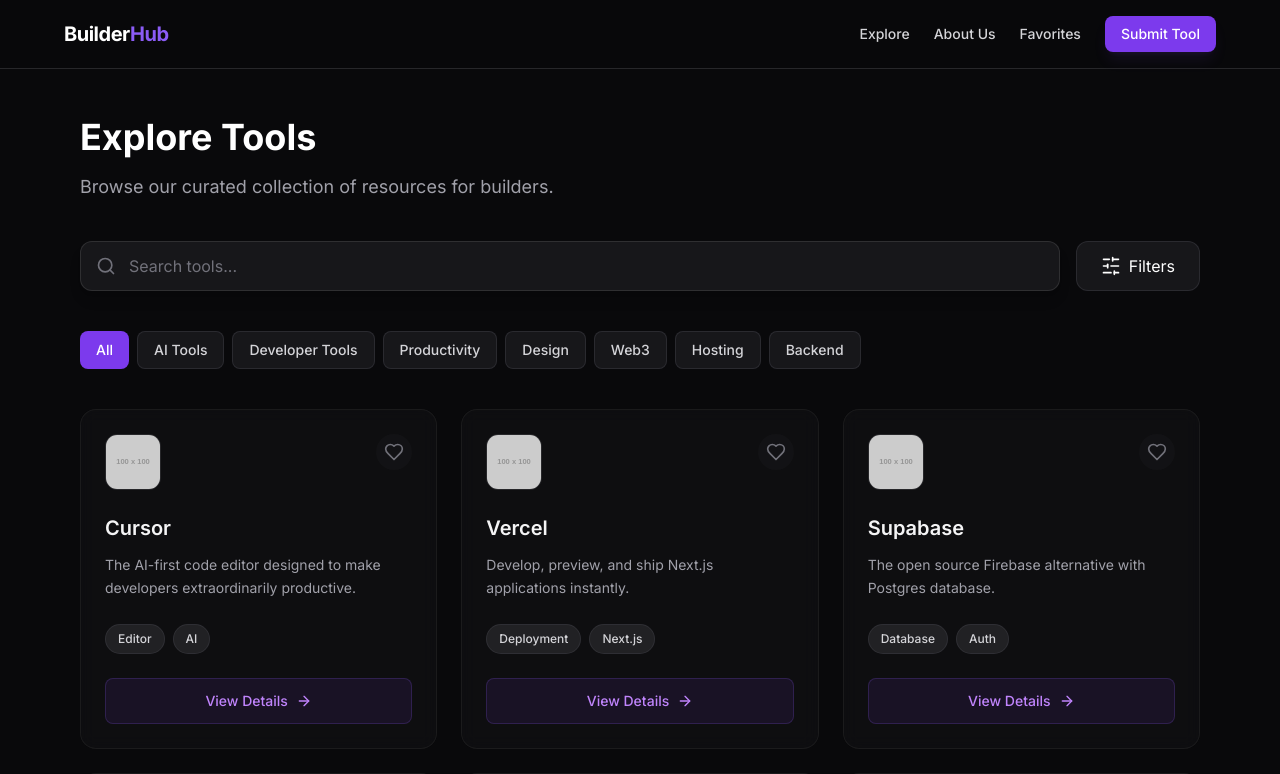
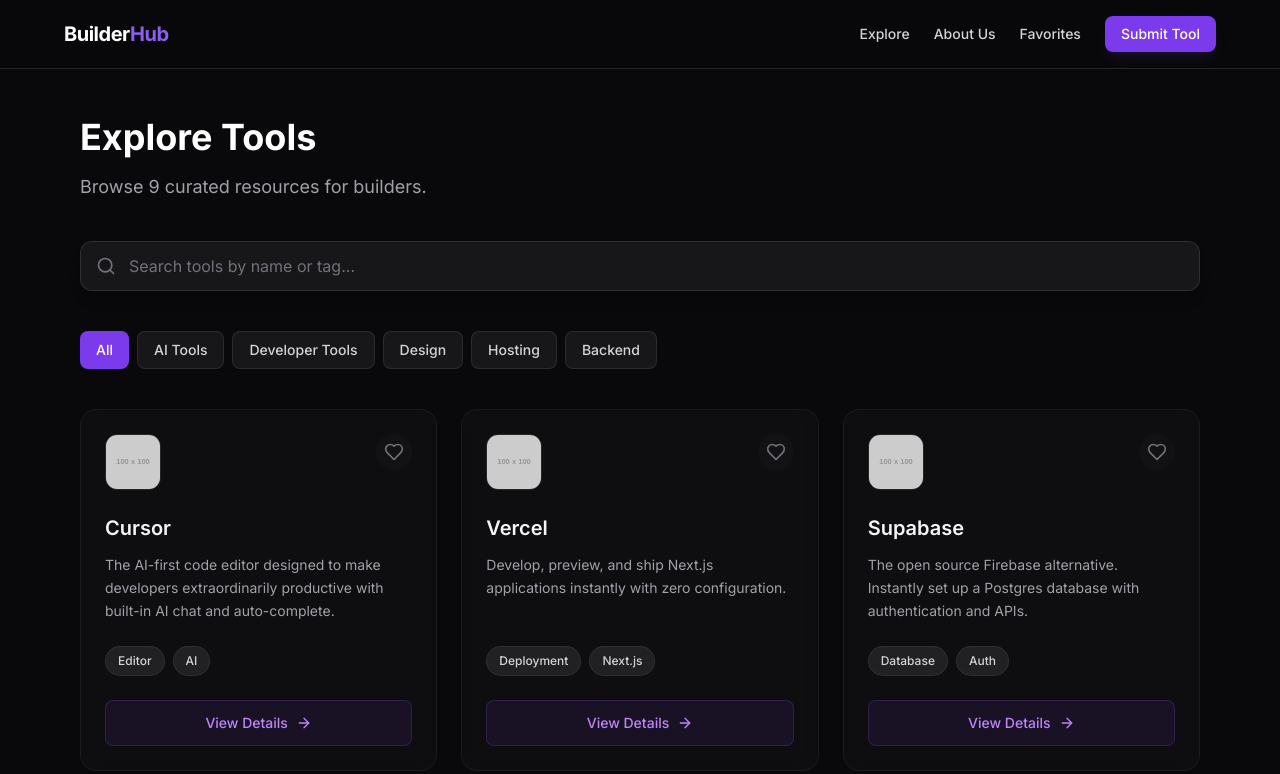
Before and after one commit to realmasin/builderhub, a Next.js app: page /tools in a window 1280 px wide. Shown: the top 774 px of the page. Built offline with nearby package versions, Linux system fonts and the light colour scheme.

Commit message:
Update page.tsx

```diff
--- a/src/app/tools/page.tsx
+++ b/src/app/tools/page.tsx
@@ -1,48 +1,28 @@
+"use client";
 import { Search, SlidersHorizontal } from "lucide-react";
+import { useState } from "react";
 import ToolCard from "../../components/shared/ToolCard";
-import { Tool } from "../../types";
-
-// اget tools logos from google
-const DUMMY_TOOLS: Tool[] = [
-  {
-    id: "1", name: "Cursor", description: "The AI-first code editor designed to make developers extraordinarily productive.", category: "AI Tools", tags: ["Editor", "AI"], url: "https://cursor.com",
-    logo: "https://www.google.com/s2/favicons?domain=cursor.com&sz=128"
-  },
-  {
-    id: "2", name: "Vercel", description: "Develop, preview, and ship Next.js applications instantly.", category: "Hosting", tags: ["Deployment", "Next.js"], url: "https://vercel.com",
-    logo: "https://www.google.com/s2/favicons?domain=vercel.com&sz=128"
-  },
-  {
-    id: "3", name: "Supabase", description: "The open source Firebase alternative with Postgres database.", category: "Backend", tags: ["Database", "Auth"], url: "https://supabase.com",
-    logo: "https://www.google.com/s2/favicons?domain=supabase.com&sz=128"
-  },
-  {
-    id: "4", name: "Tailwind CSS", description: "A utility-first CSS framework for rapid UI development.", category: "Design", tags: ["CSS", "Frontend"], url: "https://tailwindcss.com",
-    logo: "https://www.google.com/s2/favicons?domain=tailwindcss.com&sz=128"
-  },
-  {
-    id: "5", name: "Framer", description: "The best tool to build professional websites without writing code.", category: "Design", tags: ["Web Design", "No-Code"], url: "https://framer.com",
-    logo: "https://www.google.com/s2/favicons?domain=framer.com&sz=128"
-  },
-  {
-    id: "6", name: "Zod", description: "TypeScript-first schema validation with static type inference.", category: "Developer Tools", tags: ["TypeScript", "Validation"], url: "https://zod.dev",
-    logo: "https://www.google.com/s2/favicons?domain=zod.dev&sz=128"
-  }
-];
-
-const CATEGORIES = ["All", "AI Tools", "Developer Tools", "Productivity", "Design", "Web3", "Hosting", "Backend"];
+import { TOOLS_DATA, CATEGORIES } from "../../lib/data";
 
 export default function ToolsPage() {
+  const [search, setSearch] = useState("");
+  const [activeCategory, setActiveCategory] = useState("All");
+
+  // الفلترة الديناميكية
+  const filteredTools = TOOLS_DATA.filter((tool) => {
+    const matchesSearch = tool.name.toLowerCase().includes(search.toLowerCase()) ||
+                          tool.tags.some(tag => tag.toLowerCase().includes(search.toLowerCase()));
+    const matchesCategory = activeCategory === "All" || tool.category === activeCategory;
+    return matchesSearch && matchesCategory;
+  });
+
   return (
     <div className="max-w-6xl mx-auto px-4 py-12">
-
-      {/* head */}
       <div className="mb-10">
         <h1 className="text-3xl md:text-4xl font-bold text-white mb-4">Explore Tools</h1>
-        <p className="text-zinc-400 text-lg">Browse our curated collection of resources for builders.</p>
+        <p className="text-zinc-400 text-lg">Browse {TOOLS_DATA.length} curated resources for builders.</p>
       </div>
 
-      {/* search */}
       <div className="flex flex-col md:flex-row gap-4 mb-10">
         <div className="relative flex-grow group">
           <div className="absolute inset-y-0 left-4 flex items-center pointer-events-none">
@@ -50,34 +30,33 @@
           </div>
           <input
             type="text"
-            placeholder="Search tools..."
+            placeholder="Search tools by name or tag..."
+            value={search}
+            onChange={(e) => setSearch(e.target.value)}
             className="w-full bg-zinc-800/40 border border-zinc-700/50 rounded-xl py-3 pl-12 pr-4 text-white placeholder-zinc-500 focus:outline-none focus:border-purple-500 transition-colors shadow-lg"
           />
         </div>
-        <button className="flex items-center justify-center gap-2 bg-zinc-800/50 border border-zinc-700/50 text-white px-6 py-3 rounded-xl hover:bg-zinc-700 transition-colors">
-          <SlidersHorizontal className="h-5 w-5" /> Filters
-        </button>
       </div>
 
-      {/* Categories btns */}
       <div className="flex flex-wrap gap-2 mb-10">
         {CATEGORIES.map((category) => (
           <button
             key={category}
-            className={`px-4 py-2 rounded-lg text-sm font-medium transition-colors ${category === "All" ? "bg-purple-600 text-white" : "bg-zinc-800/50 text-zinc-300 hover:bg-zinc-700 border border-zinc-700/50"}`}
+            onClick={() => setActiveCategory(category)}
+            className={`px-4 py-2 rounded-lg text-sm font-medium transition-colors ${activeCategory === category ? "bg-purple-600 text-white" : "bg-zinc-800/50 text-zinc-300 hover:bg-zinc-700 border border-zinc-700/50"}`}
           >
             {category}
           </button>
         ))}
       </div>
 
-      {/* tools grid */}
-      <div className="grid grid-cols-1 md:grid-cols-2 lg:grid-cols-3 gap-6">
-        {DUMMY_TOOLS.map((tool) => (
-          <ToolCard key={tool.id} tool={tool} />
-        ))}
-      </div>
-
+      {filteredTools.length > 0 ? (
+        <div className="grid grid-cols-1 md:grid-cols-2 lg:grid-cols-3 gap-6">
+          {filteredTools.map((tool) => <ToolCard key={tool.id} tool={tool} />)}
+        </div>
+      ) : (
+        <div className="text-center py-20 text-zinc-500">No tools found matching your criteria.</div>
+      )}
     </div>
   );
 }
```
